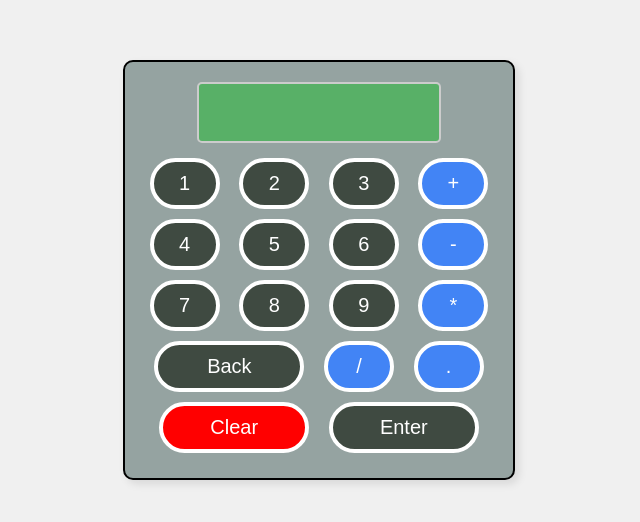
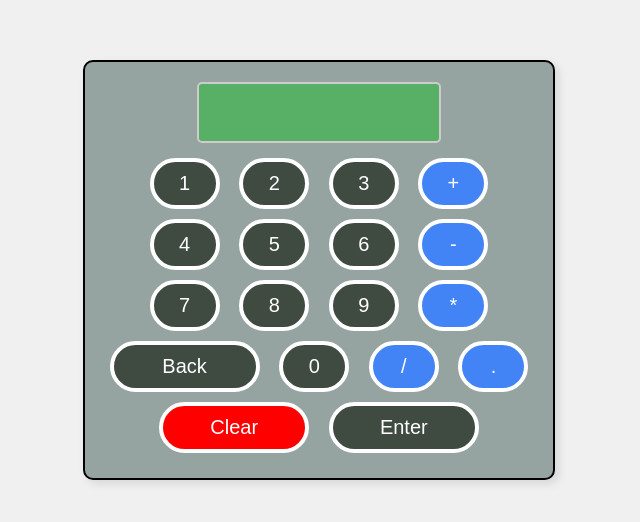
Before and after one commit to alanmathewfdo/demo1, a plain HTML site: page index.html in a window 1280 px wide. Shown: the part 130-652 px from the top of the page, without its empty margins (321-961 px from the left). Drawn offline with Linux system fonts and the light colour scheme.

Commit message:
Update index.html
add 0 button to the calculator

```diff
--- a/index.html
+++ b/index.html
@@ -106,6 +106,7 @@
         <input type="button" value="*" id="symbol" onclick="calc.results.value += '*'"><br>
 
         <input type="button" value="Back" id="back" onclick="backspace()">
+        <input type="button" value="0" onclick="calc.results.value += '0'">
         <input type="button" value="/" id="symbol" onclick="calc.results.value += '/'">
         <input type="button" value="." id="symbol" onclick="calc.results.value += '.'"><br>
 
```
